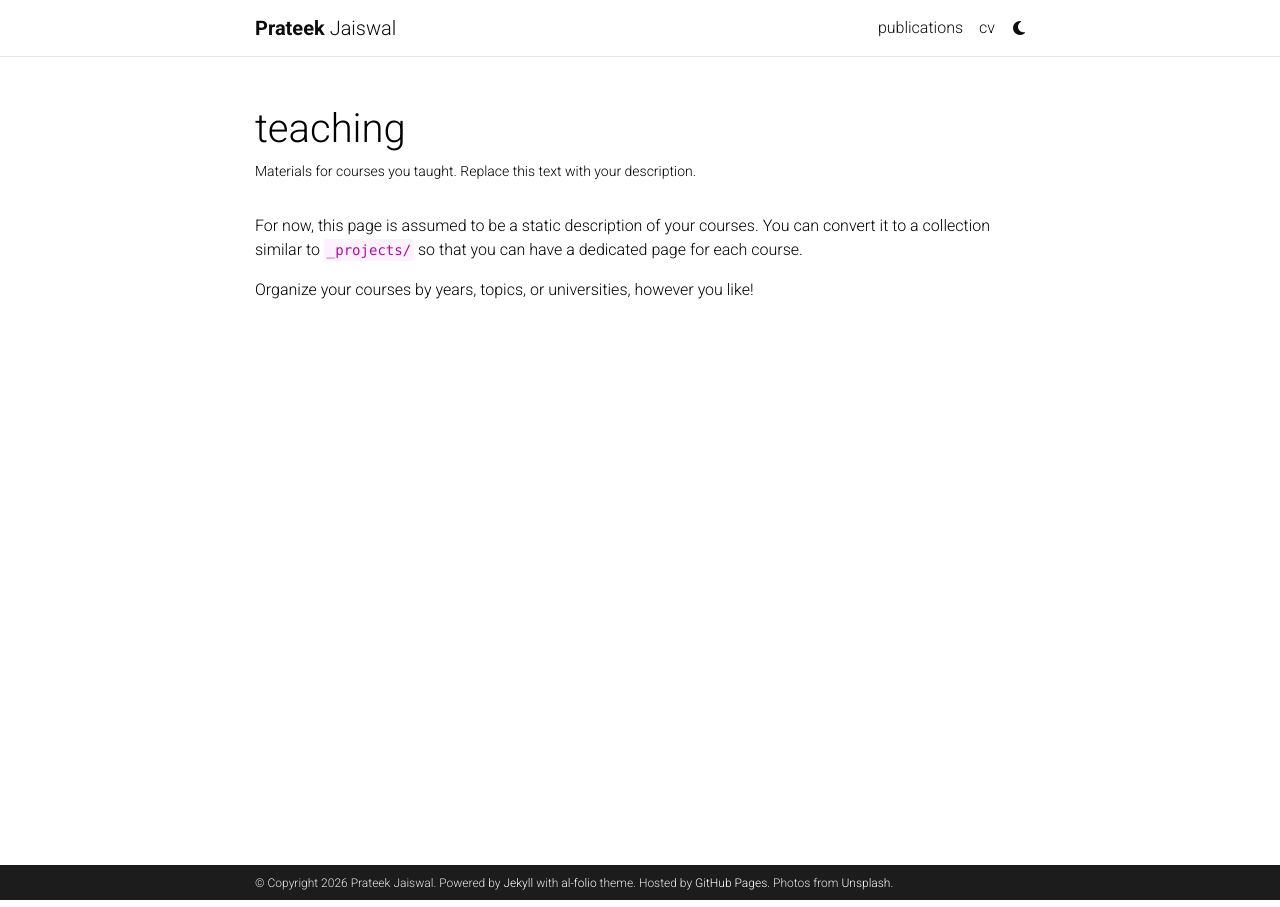
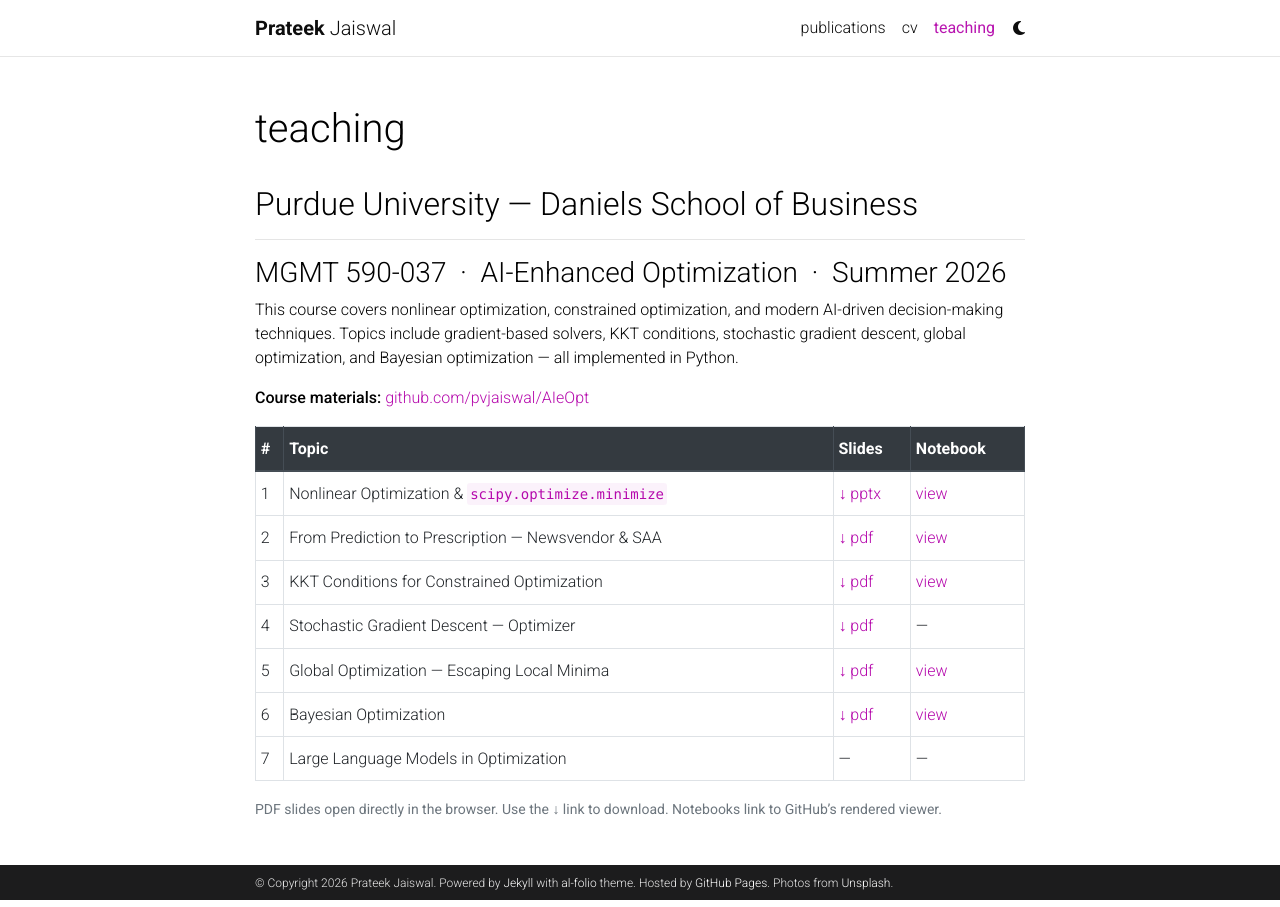
Before and after one commit to pvjaiswal/pvjaiswal.github.io, a Jekyll site: the page built from _pages/teaching.md, in a window 1280 px wide. Built offline with Jekyll 4.4.1, drawn with Linux system fonts in a browser that asks for light colours; comment, search, counter and statistics services are not loaded; a style sheet for code colours, icons or effects is not loaded.

Commit message:
Add teaching page with MGMT 590-037 course materials
Co-Authored-By: Claude Sonnet 4.5 <noreply@anthropic.com>

```diff
--- a/_pages/teaching.md
+++ b/_pages/teaching.md
@@ -2,11 +2,76 @@
 layout: page
 permalink: /teaching/
 title: teaching
-description: Materials for courses you taught. Replace this text with your description.
-nav: false
-nav_order: 5
+description:
+nav: true
+nav_order: 4
 ---
 
-For now, this page is assumed to be a static description of your courses. You can convert it to a collection similar to `_projects/` so that you can have a dedicated page for each course.
+## Purdue University — Daniels School of Business
 
-Organize your courses by years, topics, or universities, however you like!
+---
+
+### MGMT 590-037 &nbsp;·&nbsp; AI-Enhanced Optimization &nbsp;·&nbsp; Summer 2026
+
+This course covers nonlinear optimization, constrained optimization, and modern AI-driven decision-making techniques. Topics include gradient-based solvers, KKT conditions, stochastic gradient descent, global optimization, and Bayesian optimization — all implemented in Python.
+
+**Course materials:** [github.com/pvjaiswal/AIeOpt](https://github.com/pvjaiswal/AIeOpt)
+
+<div class="table-responsive mt-3">
+<table class="table table-sm table-bordered">
+  <thead class="thead-dark">
+    <tr>
+      <th>#</th>
+      <th>Topic</th>
+      <th>Slides</th>
+      <th>Notebook</th>
+    </tr>
+  </thead>
+  <tbody>
+    <tr>
+      <td>1</td>
+      <td>Nonlinear Optimization &amp; <code>scipy.optimize.minimize</code></td>
+      <td><a href="https://github.com/pvjaiswal/AIeOpt/raw/main/Lecture1/Lecture1.pptx" target="_blank">↓ pptx</a></td>
+      <td><a href="https://github.com/pvjaiswal/AIeOpt/blob/main/Lecture1/Lecture1.ipynb" target="_blank">view</a></td>
+    </tr>
+    <tr>
+      <td>2</td>
+      <td>From Prediction to Prescription — Newsvendor &amp; SAA</td>
+      <td><a href="https://github.com/pvjaiswal/AIeOpt/raw/main/Lecture2/lecture2_prediction_to_prescription.pdf" target="_blank">↓ pdf</a></td>
+      <td><a href="https://github.com/pvjaiswal/AIeOpt/blob/main/Lecture2/optimizer_illustrations.ipynb" target="_blank">view</a></td>
+    </tr>
+    <tr>
+      <td>3</td>
+      <td>KKT Conditions for Constrained Optimization</td>
+      <td><a href="https://github.com/pvjaiswal/AIeOpt/raw/main/Lecture3/lecture3_kkt_conditions.pdf" target="_blank">↓ pdf</a></td>
+      <td><a href="https://github.com/pvjaiswal/AIeOpt/blob/main/Lecture3/freshchoice_online_sgd.ipynb" target="_blank">view</a></td>
+    </tr>
+    <tr>
+      <td>4</td>
+      <td>Stochastic Gradient Descent — Optimizer</td>
+      <td><a href="https://github.com/pvjaiswal/AIeOpt/raw/main/Lecture4/lecture4_sgd_learner.pdf" target="_blank">↓ pdf</a></td>
+      <td>—</td>
+    </tr>
+    <tr>
+      <td>5</td>
+      <td>Global Optimization — Escaping Local Minima</td>
+      <td><a href="https://github.com/pvjaiswal/AIeOpt/raw/main/Lecture5/lecture5_global_optimization.pdf" target="_blank">↓ pdf</a></td>
+      <td><a href="https://github.com/pvjaiswal/AIeOpt/blob/main/Lecture5/swiftship_global_opt.ipynb" target="_blank">view</a></td>
+    </tr>
+    <tr>
+      <td>6</td>
+      <td>Bayesian Optimization</td>
+      <td><a href="https://github.com/pvjaiswal/AIeOpt/raw/main/Lecture6/lecture6_bayesian_opt.pdf" target="_blank">↓ pdf</a></td>
+      <td><a href="https://github.com/pvjaiswal/AIeOpt/blob/main/Lecture6/swiftship_bayesian_opt.ipynb" target="_blank">view</a></td>
+    </tr>
+    <tr>
+      <td>7</td>
+      <td>Large Language Models in Optimization</td>
+      <td>—</td>
+      <td>—</td>
+    </tr>
+  </tbody>
+</table>
+</div>
+
+<small class="text-muted">PDF slides open directly in the browser. Use the ↓ link to download. Notebooks link to GitHub's rendered viewer.</small>
```
